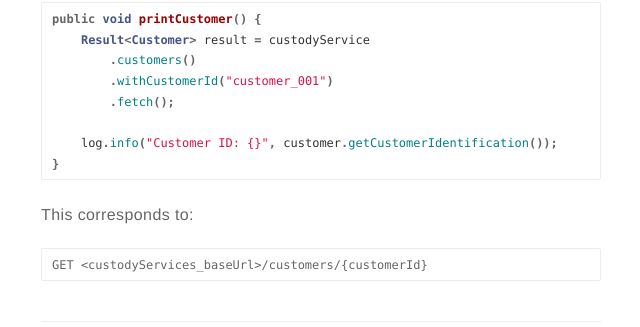
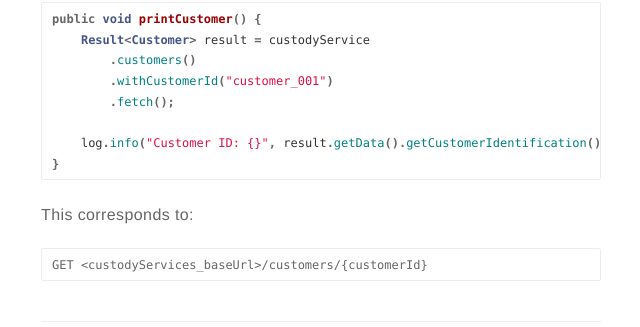
Before and after one commit to acltabontabon/acltabontabon.github.io, a Jekyll site: the page built from _posts/2025-04-23-openwealth-spring-starter.markdown, in a window 1280 px wide and 900 px high, scrolled down 3684 px. Shown: the part 124-451 px from the top of the window, without its empty margins (319-959 px from the left). Built offline with Jekyll 4.4.1, drawn with Linux system fonts in a browser that asks for light colours; nearby versions of some CDN libraries.

Commit message:
Update usage guide docs for OpenWealth: CustodyService - Fix incorrect usage example (#37)

````diff
--- a/_posts/2025-04-23-openwealth-spring-starter.markdown
+++ b/_posts/2025-04-23-openwealth-spring-starter.markdown
@@ -159,7 +159,7 @@ public void printCustomer() {
         .withCustomerId("customer_001")
         .fetch();
 
-    log.info("Customer ID: {}", customer.getCustomerIdentification());
+    log.info("Customer ID: {}", result.getData().getCustomerIdentification());
 }
 ```
 
````
